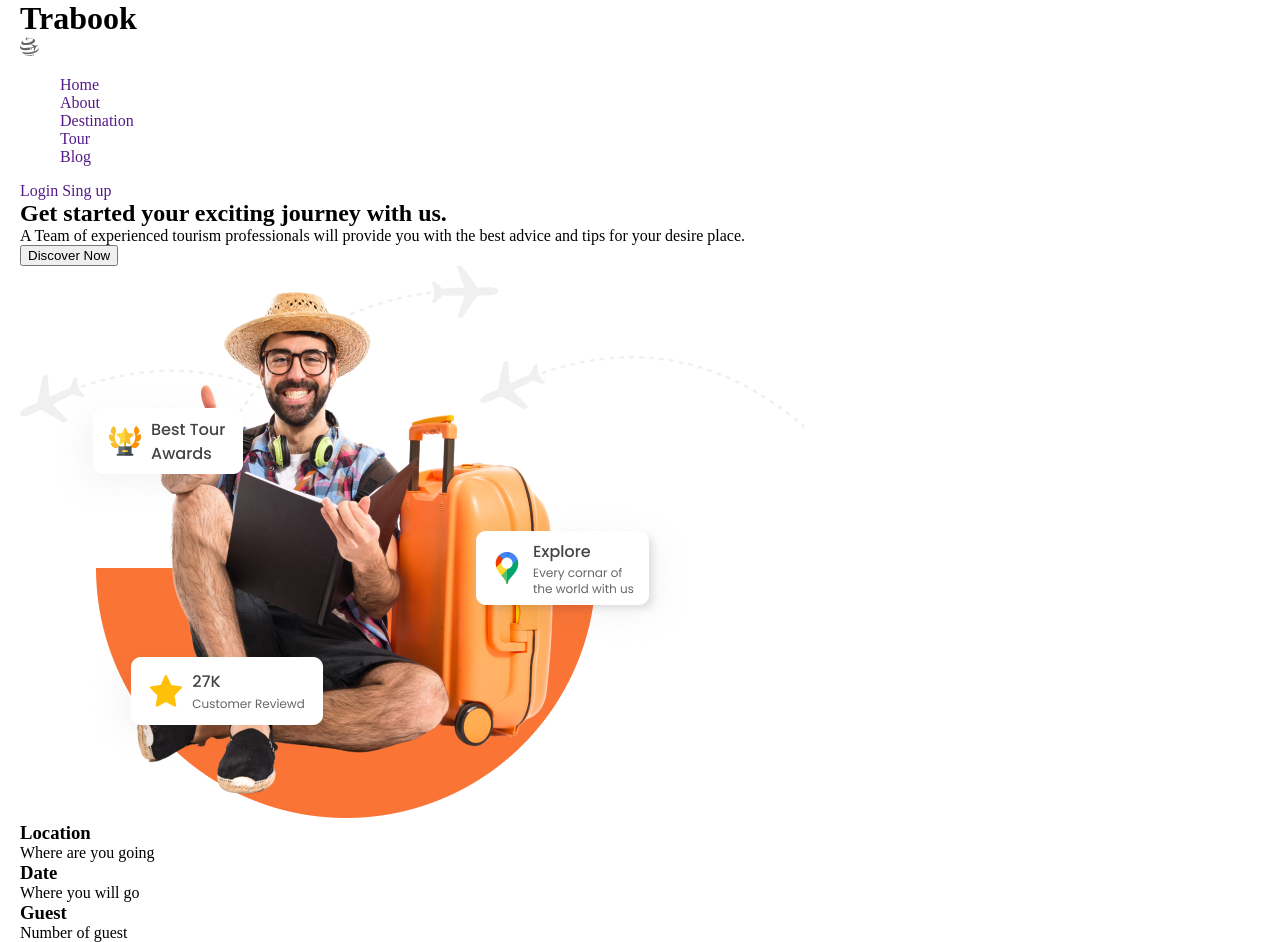
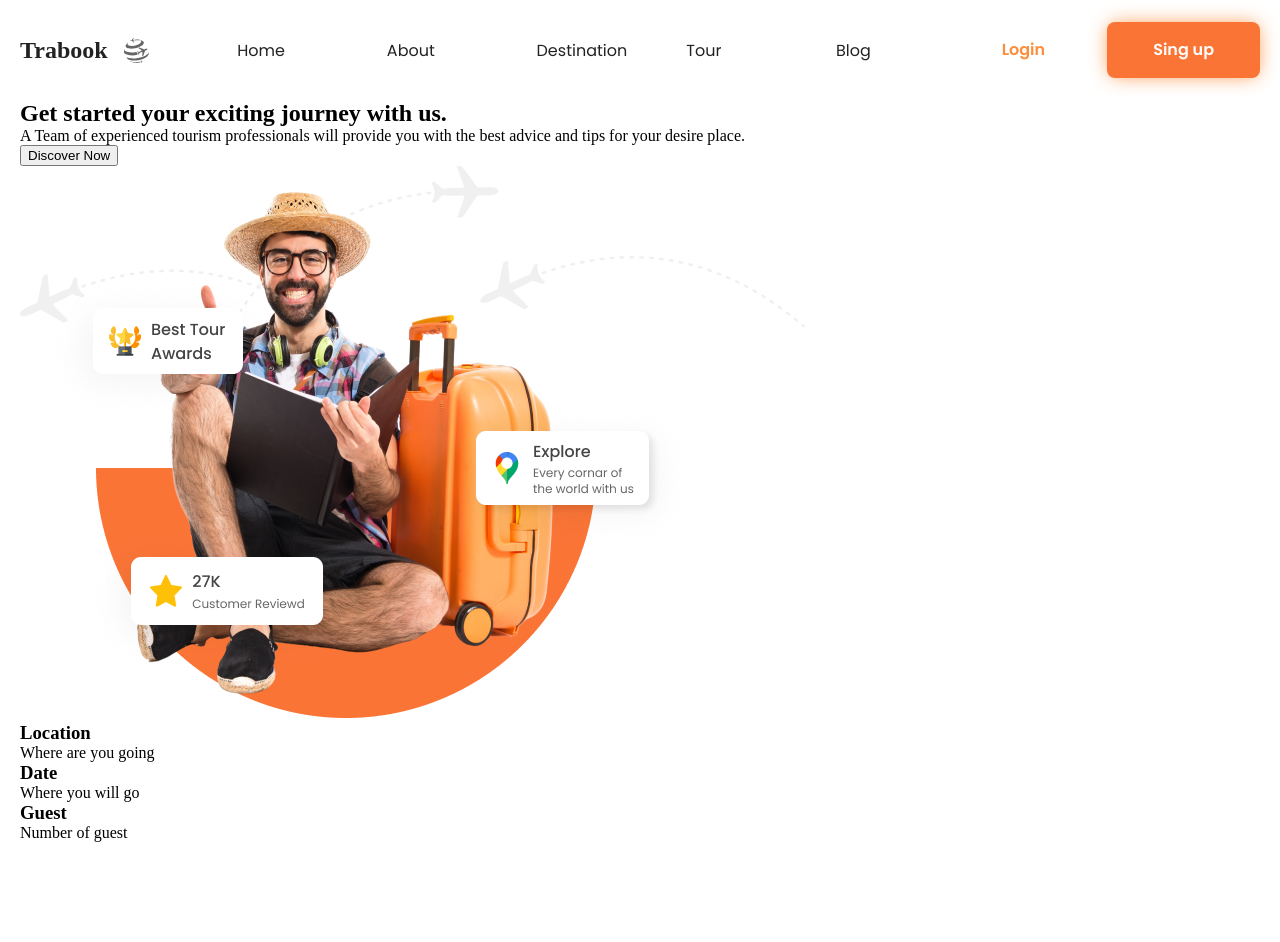
Before and after one commit to SebastianHenaoLedezma/LandingPageTrabook, a plain HTML site: page index.html in a window 1280 px wide. After the commit the page ends 842 px from the top, so only its background shows below. Drawn offline with Linux system fonts and the light colour scheme; a web font is replaced by a local one.

Commit message:
style: Añadidos estilos al header

```diff
--- a/assets/css/style.css
+++ b/assets/css/style.css
@@ -2,6 +2,7 @@
     /* Variable de colores */
     --primary--color:#FA7436;
     --secondary--color: #FEFCFB;
+    --text-primary-color: #222222;
     --text-description-color:#666666;
     --background-shadow:#FD8D3A;
     --background-cards-color:#F7F8FC;
@@ -25,14 +26,111 @@ a {
 
 ul, ol {
     list-style: none;
+    margin: 0;
+    padding: 0;
 }
 
 p, h1, h2, h3, h4, h5, h6 {
     margin: 0;
 }
 
+/* Header */
+header{
+    height: 100px;
+    display: grid;
+    grid-template-columns: 1fr 4fr 1fr;
+}
 
-/* Header */
+.brand-container{
+    cursor: pointer;
+    display: flex;
+    align-items: center;
+    gap: 1em;
+}
+
+.brand-container h1{
+    font-family: var(--fuente-volkhov);
+    font-size: 24px;
+    font-weight: bold;
+    color: var(--text-primary-color);
+}
+
+.brand-container img{
+    height: 25px;
+}
+
+.nav-header{
+    display: flex;
+    align-items: center;
+    justify-content: center;
+}
+
+.nav-header ul{
+    display: grid;
+    width: 100%;
+    justify-items: flex-start;
+    grid-template-columns: repeat(5, 1fr);
+}
+
+.nav-header ul li{
+    padding-left: 30px;
+}
+
+.nav-header a{
+    font-family: var(--fuente-poppins);
+    font-size: 16px;
+    font-weight: normal;
+    color: var(--text-primary-color);
+}
+.nav-header a:hover{
+    color: var(--background-shadow);
+}
+
+.header-buttons{
+    display: flex;
+    justify-content: space-evenly;
+    align-items: center;
+    gap: 1em;
+}
+
+.header-buttons a{
+    font-family: var(--fuente-poppins);
+    font-size: 16px;
+    font-weight: 600;
+}
+
+.btn{
+    padding: 15px 45px;
+    border-radius: 8px;
+    border: 1px solid transparent;
+    text-align: center;
+}
+
+.login {
+    line-height: 24px;
+    color: var(--background-shadow);
+    transition: transform .2s;
+}
+
+.singUp {
+    line-height: 24px;
+    white-space: nowrap;
+    color: var(--secondary--color);
+    background: var(--primary--color);
+    box-shadow: 0px 0px 20px -3px var(--background-shadow);
+}
+
+.login:hover{
+    border: 1px solid var(--background-shadow);
+    text-shadow: 0px 0px 12px var(--background-shadow);
+}
+
+.singUp:hover{
+    border: 1px solid var(--background-shadow);
+    background-color: var(--secondary--color);
+    color: var(--background-shadow);
+    text-shadow: 0px 0px 12px var(--background-shadow);
+}
 
 /* Contenido principal */
 
--- a/index.html
+++ b/index.html
@@ -12,11 +12,11 @@
 </head>
 <body>
     <header>
-        <div>
+        <div class="brand-container">
             <h1>Trabook</h1>
             <img src="assets/img/header/icon.svg" alt="">
         </div>
-        <nav>
+        <nav class="nav-header">
             <ul>
                 <li><a href="">Home</a></li>
                 <li><a href="">About</a></li>
@@ -25,9 +25,9 @@
                 <li><a href="">Blog</a></li>
             </ul>
         </nav>
-        <div>
-            <a href="">Login</a>
-            <a href="">Sing up</a>
+        <div class="header-buttons">
+            <a class="btn login" href="">Login</a>
+            <a class="btn singUp" href="">Sing up</a>
         </div>
     </header>
 
```
